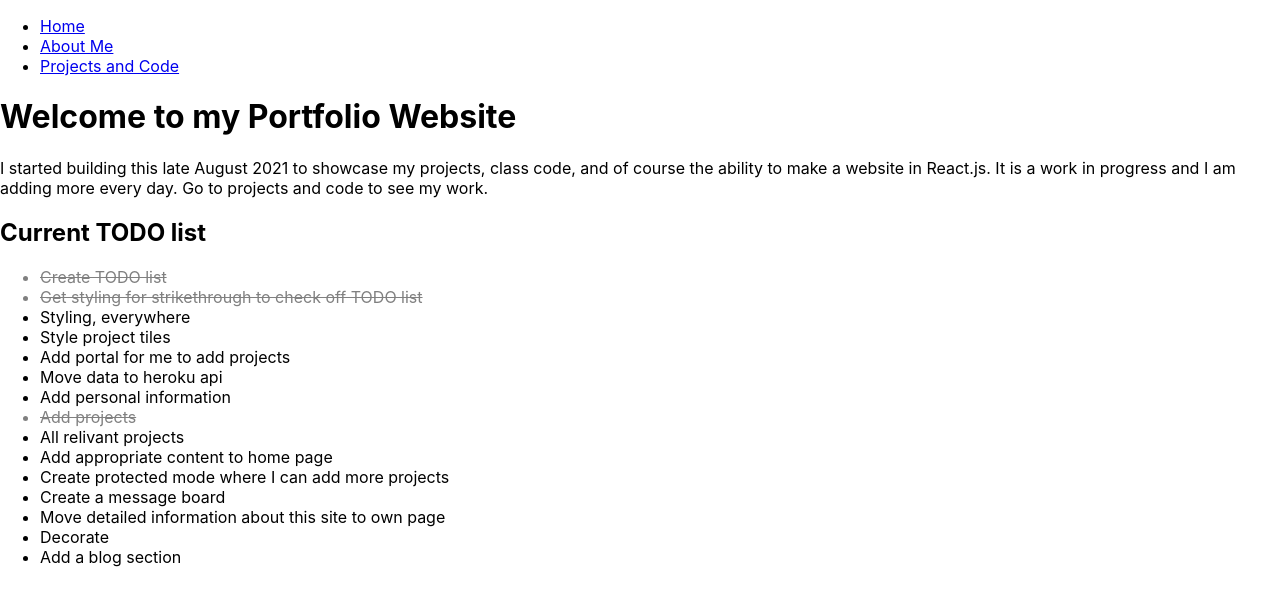
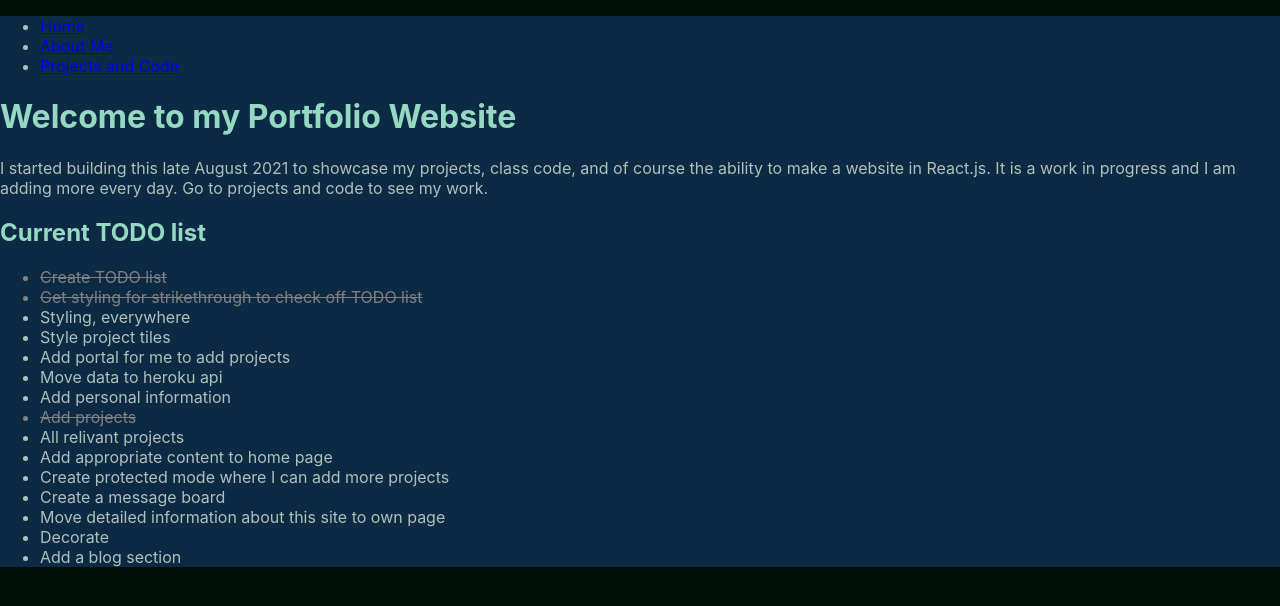
Before and after one commit to jbottelb/portfolio, a React (Create React App) app: page / in a window 1280 px wide. Shown: the top 606 px of the page. Built offline with nearby package versions, Linux system fonts and the light colour scheme.

Commit message:
adding some color

```diff
--- a/src/App.js
+++ b/src/App.js
@@ -4,6 +4,7 @@ import About from "./Components/About.js";
 import Home from "./Components/home.js";
 import ProjectPage from "./Components/projects/ProjectPage.js";
 import { BrowserRouter as Router, Switch, Route } from "react-router-dom";
+import "./css/styles.css";
 
 
 function App() {
--- /dev/null
+++ b/src/css/styles.css
@@ -0,0 +1,35 @@
+/*
+Color pallete
+000f08 or 00242E
+005D8F
+64985D
+86B9E9
+8E3B46
+*/
+:root{
+    --c1: #000f08;
+    --c2: #0D2A45;
+    --c3: #95D9C3;
+    --c4: #AFC0BB;
+    --c5: #8E3B46
+
+}
+
+body {
+    background-color: var(--c1);
+    color: var(--c3);
+}
+div {
+    background-color: var(--c2);
+}
+p, ul {
+    color: var(--c4);
+}
+
+/* Other palletes
+--c1: #000f08;
+--c2: #0D2A45;
+--c3: #95D9C3;
+--c4: #AFC0BB;
+--c5: #8E3B46
+*/
```
